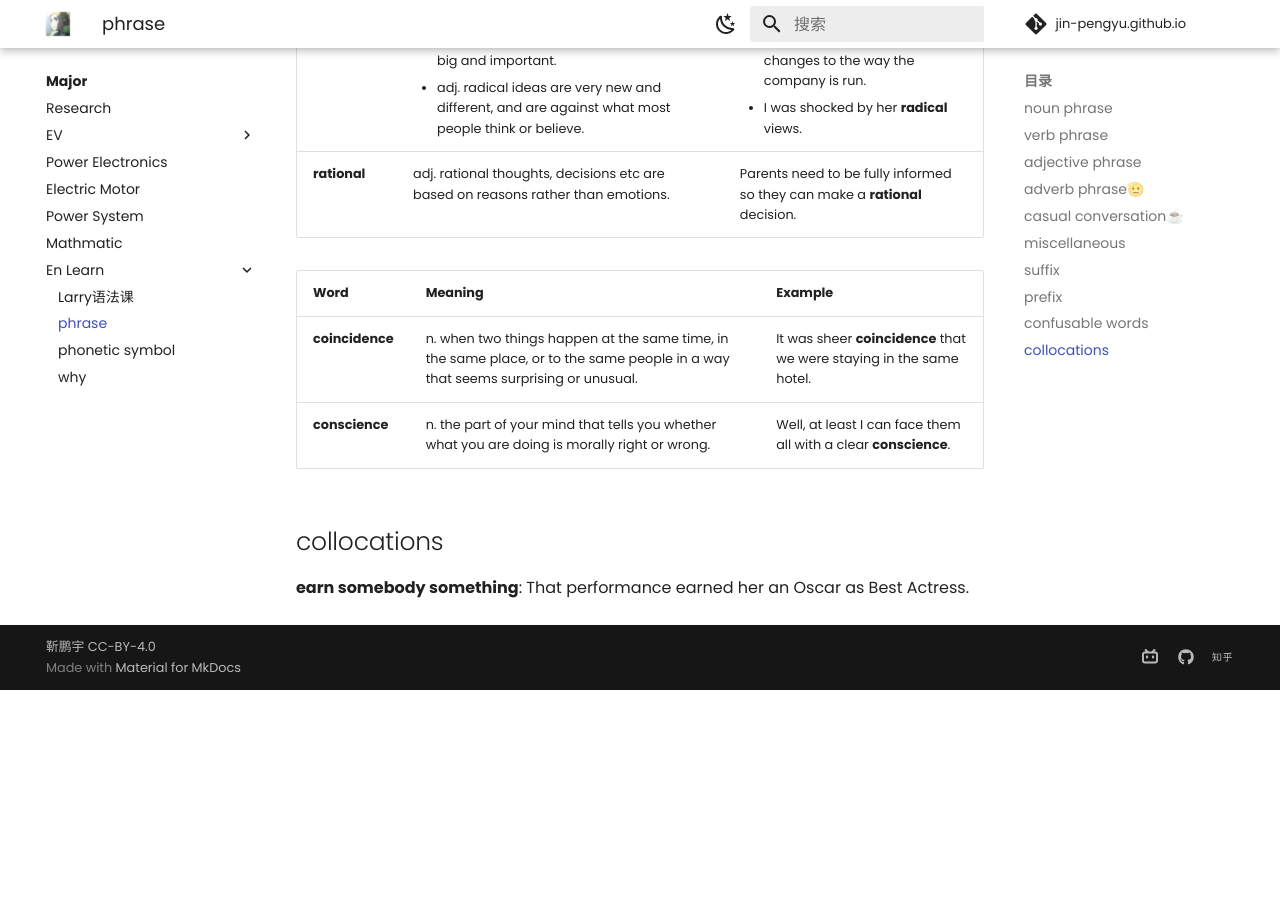
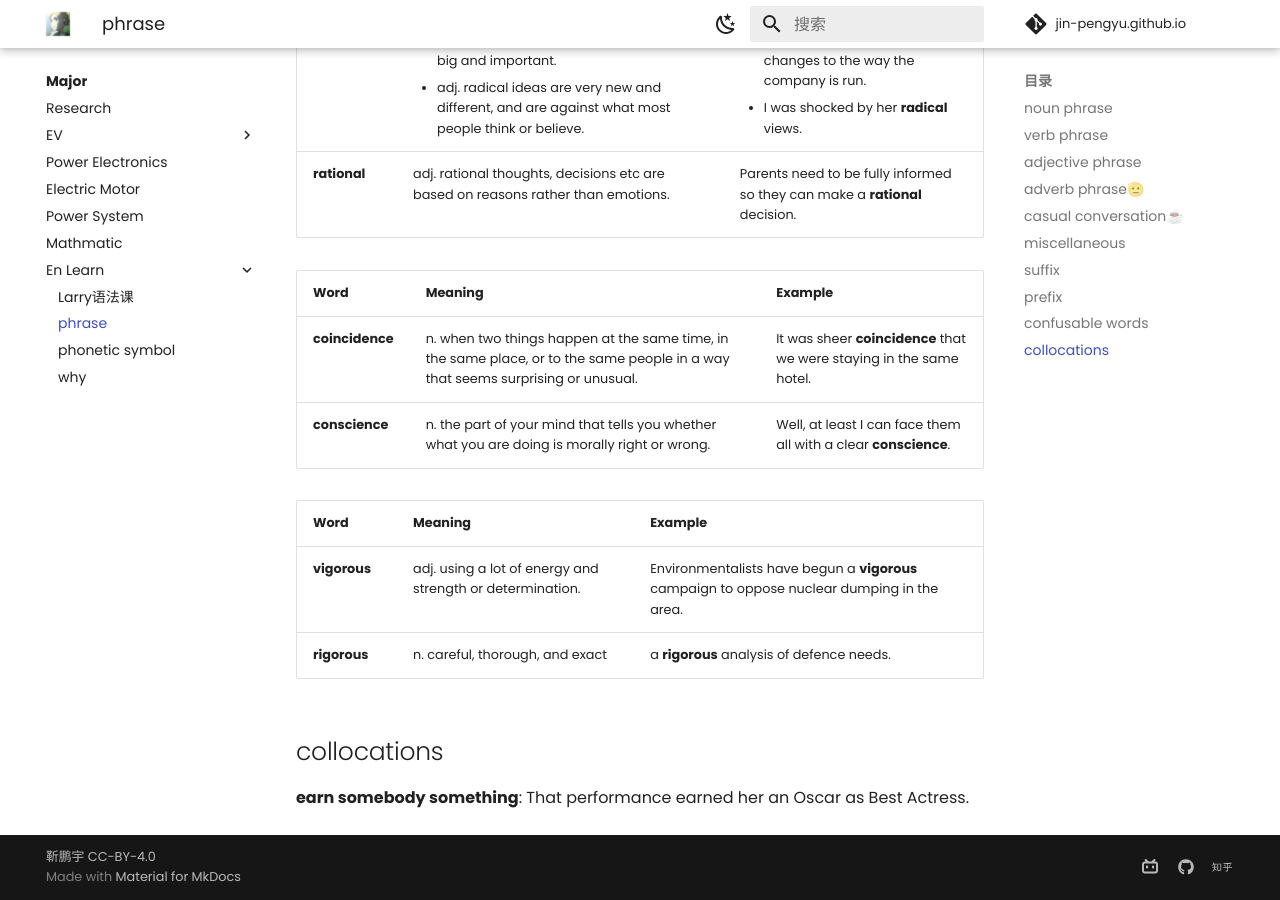
Before and after one commit to Pengyu-Jin/Pengyu-Jin.github.io, an MkDocs documentation site: the page built from docs/major/EN-learn/phrase.md, in a window 1280 px wide and 900 px high, scrolled down 4621 px. Built offline with MkDocs 1.6.1 and Material for MkDocs 9.7.7, drawn with Linux system fonts in a browser that asks for light colours; comment, search, counter and statistics services are not loaded; before the commit the page ends 5311 px from its top, so only the background shows below that.

Commit message:
20241005

```diff
--- a/docs/major/EN-learn/phrase.md
+++ b/docs/major/EN-learn/phrase.md
@@ -147,5 +147,10 @@ Would you like an aisle or window seat? 你想要靠走道的位置还是靠窗
 | **coincidence** | n. when two things happen at the same time, in the same place, or to the same people in a way that seems surprising or unusual. | It was sheer **coincidence** that we were staying in the same hotel.|
 | **conscience** | n. the part of your mind that tells you whether what you are doing is morally right or wrong.  | Well, at least I can face them all with a clear **conscience**. |
 
+| Word    | Meaning | Example |
+|---------|---------|---------|
+| **vigorous** | adj. using a lot of energy and strength or determination. | Environmentalists have begun a **vigorous** campaign to oppose nuclear dumping in the area.|
+| **rigorous** | n. careful, thorough, and exact  | a **rigorous** analysis of defence needs. |
+
 ## collocations
 **earn somebody something**: That performance earned her an Oscar as Best Actress.
```
